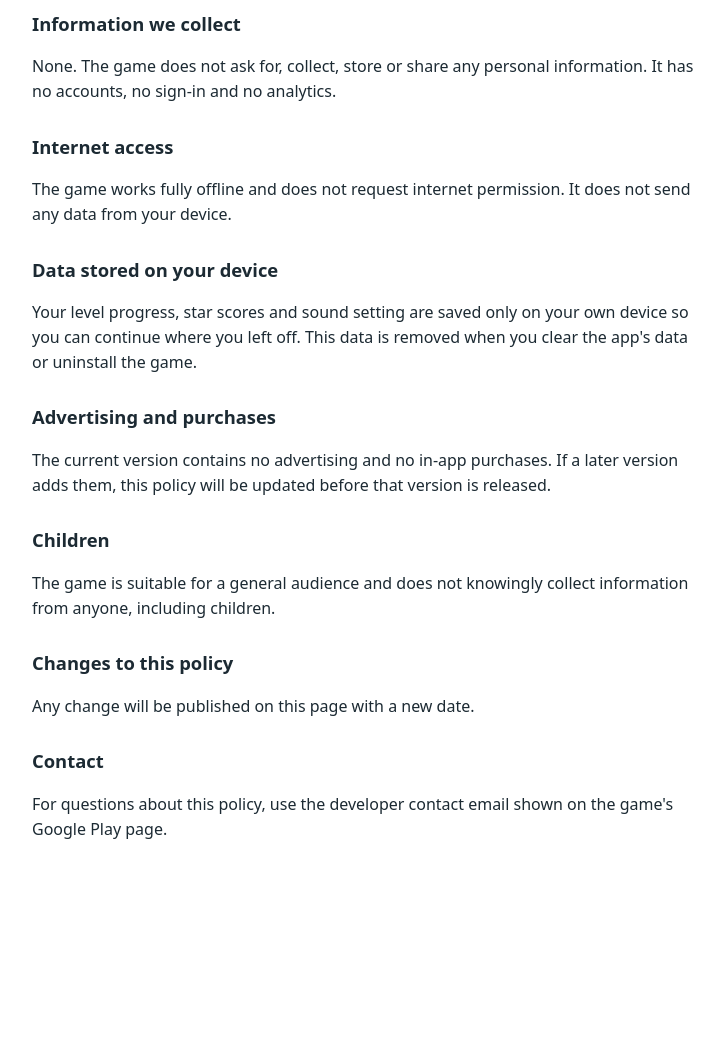
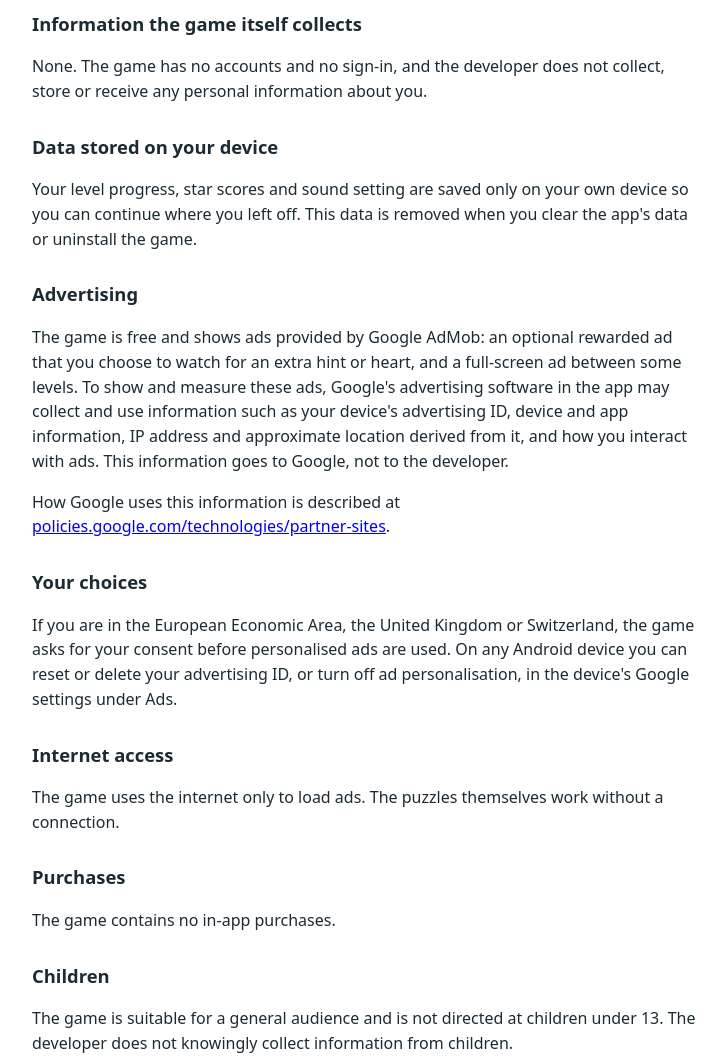
Before and after one commit to polatkanorhan-ctrl/tilecochet-privacy, a plain HTML site: page index.html in a window 1280 px wide. Shown: the part 220-1279 px from the top of the page, without its empty margins (272-997 px from the left). Before the commit the page ends 1109 px from the top, so only its background shows below. Drawn offline with Linux system fonts and the light colour scheme.

Commit message:
Describe advertising in the privacy policy
The game now shows Google AdMob ads, so the policy says what Google's
ad software may collect, links to Google's own explanation and lists
the player's choices.

Co-Authored-By: Claude Fable 5.2 <noreply@anthropic.com>
Claude-Session: https://claude.ai/code/session_016UvZKf5vqikEGdMnwThUJ4

```diff
--- a/index.html
+++ b/index.html
@@ -13,16 +13,21 @@ h1{font-size:1.7rem} h2{font-size:1.15rem;margin-top:1.8rem}
 <h1>Tilecochet Privacy Policy</h1>
 <p>Last updated: 22 November 2026</p>
 <p>Tilecochet is a puzzle game for Android published by the developer account byadyge. This policy explains what the game does with your information.</p>
-<h2>Information we collect</h2>
-<p>None. The game does not ask for, collect, store or share any personal information. It has no accounts, no sign-in and no analytics.</p>
-<h2>Internet access</h2>
-<p>The game works fully offline and does not request internet permission. It does not send any data from your device.</p>
+<h2>Information the game itself collects</h2>
+<p>None. The game has no accounts and no sign-in, and the developer does not collect, store or receive any personal information about you.</p>
 <h2>Data stored on your device</h2>
 <p>Your level progress, star scores and sound setting are saved only on your own device so you can continue where you left off. This data is removed when you clear the app's data or uninstall the game.</p>
-<h2>Advertising and purchases</h2>
-<p>The current version contains no advertising and no in-app purchases. If a later version adds them, this policy will be updated before that version is released.</p>
+<h2>Advertising</h2>
+<p>The game is free and shows ads provided by Google AdMob: an optional rewarded ad that you choose to watch for an extra hint or heart, and a full-screen ad between some levels. To show and measure these ads, Google's advertising software in the app may collect and use information such as your device's advertising ID, device and app information, IP address and approximate location derived from it, and how you interact with ads. This information goes to Google, not to the developer.</p>
+<p>How Google uses this information is described at <a href="https://policies.google.com/technologies/partner-sites">policies.google.com/technologies/partner-sites</a>.</p>
+<h2>Your choices</h2>
+<p>If you are in the European Economic Area, the United Kingdom or Switzerland, the game asks for your consent before personalised ads are used. On any Android device you can reset or delete your advertising ID, or turn off ad personalisation, in the device's Google settings under Ads.</p>
+<h2>Internet access</h2>
+<p>The game uses the internet only to load ads. The puzzles themselves work without a connection.</p>
+<h2>Purchases</h2>
+<p>The game contains no in-app purchases.</p>
 <h2>Children</h2>
-<p>The game is suitable for a general audience and does not knowingly collect information from anyone, including children.</p>
+<p>The game is suitable for a general audience and is not directed at children under 13. The developer does not knowingly collect information from children.</p>
 <h2>Changes to this policy</h2>
 <p>Any change will be published on this page with a new date.</p>
 <h2>Contact</h2>
```
